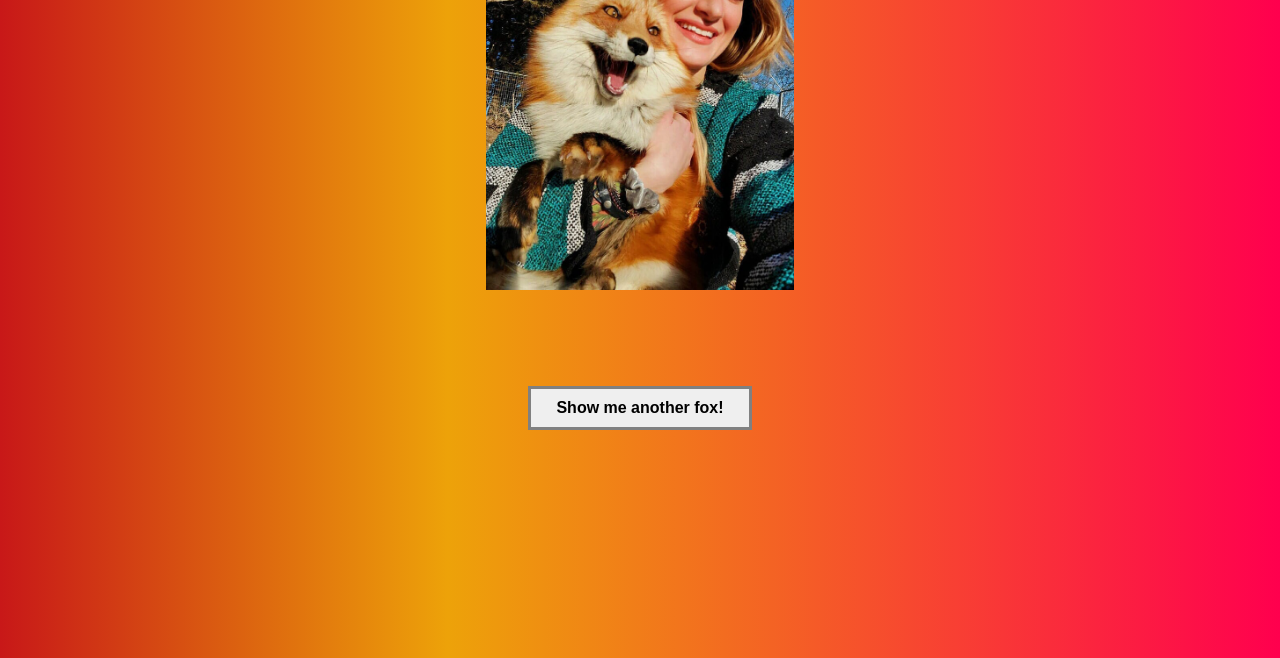
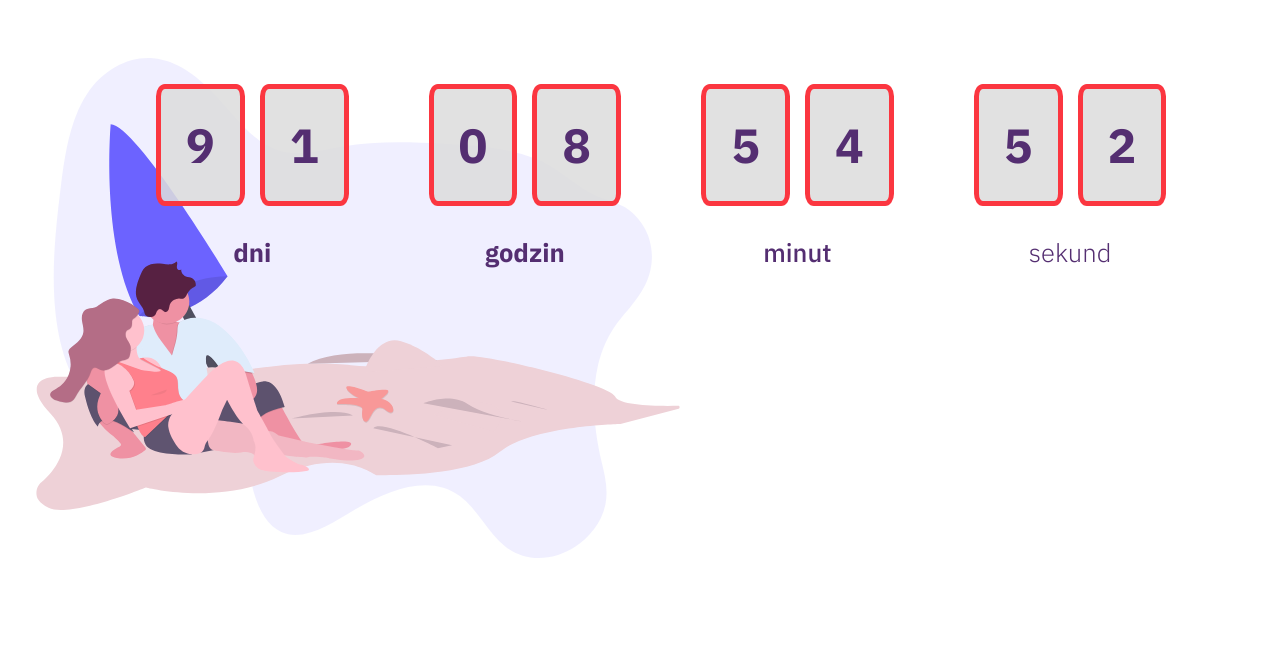
Before and after one commit to cezszym/cezszym.github.io, a plain HTML site: page index.html in a window 1280 px wide. Shown: the part 142-800 px from the top of the page. Drawn offline with Linux system fonts and the light colour scheme.

Commit message:
changed to timer

```diff
--- a/app.js
+++ b/app.js
@@ -1,61 +1,33 @@
-const images = document.querySelector('.images');
-const button = document.querySelector('.btn');
+const days = document.querySelector('#days');
+const daysDec = document.querySelector('#daysDec');
+const hours = document.querySelector('#hours');
+const hoursDec = document.querySelector('#hoursDec');
+const minutes = document.querySelector('#minutes');
+const minutesDec = document.querySelector('#minutesDec');
+const seconds = document.querySelector('#seconds');
+const secondsDec = document.querySelector('#secondsDec');
+const finalDate = new Date('2021-08-24 00:00');
 
-button.addEventListener('click', show);
+const setTime = () => {
+  let now = new Date();
+  let diff = finalDate - now;
+  let numOfDays = diff / 1000 / 60 / 60 / 24;
+  let numOfHours = (numOfDays - Math.floor(numOfDays)) * 24;
+  let numOfMinutes = (numOfHours - Math.floor(numOfHours)) * 60;
+  let numOfSeconds = (numOfMinutes - Math.floor(numOfMinutes)) * 60;
 
-let blob = 1;
+  daysDec.innerHTML = Math.floor(Math.floor(numOfDays / 10));
+  days.innerHTML = Math.floor(numOfDays) % 10;
 
-const list = ['asd', 'rasda', 'asdas'];
+  hoursDec.innerHTML = Math.floor(Math.floor(numOfHours / 10));
+  hours.innerHTML = Math.floor(numOfHours) % 10;
 
-function ajax_get(url, callback) {
-  var xmlhttp = new XMLHttpRequest();
-  xmlhttp.onreadystatechange = function () {
-    if (xmlhttp.readyState == 4 && xmlhttp.status == 200) {
-      console.log('responseText:' + xmlhttp.responseText);
-      try {
-        var data = JSON.parse(xmlhttp.responseText);
-      } catch (err) {
-        console.log(err.message + ' in ' + xmlhttp.responseText);
-        return;
-      }
-      callback(data);
-    }
-  };
+  minutesDec.innerHTML = Math.floor(Math.floor(numOfMinutes / 10));
+  minutes.innerHTML = Math.floor(numOfMinutes) % 10;
 
-  xmlhttp.open('GET', url, true);
-  xmlhttp.send();
-}
+  secondsDec.innerHTML = Math.floor(Math.floor(numOfSeconds / 10));
+  seconds.innerHTML = Math.floor(numOfSeconds) % 10;
+};
 
-function show(event) {
-  event.preventDefault();
-  const image = document.querySelector('.img');
-  ajax_get('https://randomfox.ca/floof/', function (data) {
-    console.log(data);
-    const newImg = document.createElement('div');
-    newImg.innerHTML = '<img src="' + data['image'] + '">';
-    newImg.classList = 'img';
-    if (image) {
-      image.remove();
-    }
-    images.appendChild(newImg);
-  });
-
-  // if(blob <= list.length){
-  //     const newImg = document.createElement('div');
-  //     newImg.innerHTML = '<img src="cat' + blob + '.jpg">'
-  //     newImg.classList = 'img';
-  //     if(image){
-  //         image.remove();
-  //     }
-  //     images.appendChild(newImg);
-  //     blob++
-  // } else {
-  //     if(image){
-  //         image.remove();
-  //     }
-  //     const text = document.createElement('div');
-  //     text.innerHTML = '<h1>No more cats :(</h1>';
-  //     text.classList = 'img';
-  //     images.appendChild(text);
-  // }
-}
+setInterval(setTime, 1000);
+// setTime();
--- a/index.html
+++ b/index.html
@@ -4,18 +4,44 @@
     <meta charset="UTF-8" />
     <meta name="viewport" content="width=device-width, initial-scale=1.0" />
     <link rel="stylesheet" href="style.css" />
-    <title>Document</title>
+    <title>Ile czasu do wakacji z doggo?</title>
   </head>
   <body>
-    <div class="images">
-      <div class="img">
-        <img src="dixie.jpg" />
+    <div class="mainContent">
+      <h1>Do wakacji z Doggo zostało:</h1>
+      <div class="counters">
+        <div class="days">
+          <div class="numbers">
+            <div id="daysDec">0</div>
+            <div id="days">0</div>
+          </div>
+          <p class="label">dni</p>
+        </div>
+        <div class="hours">
+          <div class="numbers">
+            <div id="hoursDec">0</div>
+            <div id="hours">0</div>
+          </div>
+          <p class="label">godzin</p>
+        </div>
+        <div class="minutes">
+          <div class="numbers">
+            <div id="minutesDec">0</div>
+            <div id="minutes">0</div>
+          </div>
+          <p class="label">minut</p>
+        </div>
+        <div class="seconds">
+          <div class="numbers">
+            <div id="secondsDec">0</div>
+            <div id="seconds">0</div>
+          </div>
+          <p class="label">sekund</p>
+        </div>
       </div>
     </div>
-    <div class="btnDiv">
-      <form>
-        <button type="submit" class="btn">Show me another fox!</button>
-      </form>
+    <div class="imgContainer">
+      <img src="./beach.svg" alt="beach" />
     </div>
     <script src="app.js"></script>
   </body>
--- a/style.css
+++ b/style.css
@@ -1,51 +1,163 @@
-* {
-  padding: 0;
-  margin: 0;
+@import url('https://fonts.googleapis.com/css2?family=IBM+Plex+Sans:wght@300;400;500;600;700;900&display=swap');
+
+*,
+*::before,
+*::after {
+  box-sizing: border-box;
 }
 
 body {
-  background-image: linear-gradient(
-    90deg,
-    rgba(200, 24, 24, 1) 0%,
-    rgba(237, 162, 9, 1) 35%,
-    rgba(255, 0, 78, 1) 100%
-  );
+  font-family: 'IBM Plex Sans', sans-serif;
+}
+
+h1,
+h2,
+h3,
+h4,
+h5,
+p,
+ul {
+  margin: 0;
+  margin-block-start: 0;
+  margin-block-end: 0;
+  padding: 0;
+  padding-inline-start: 0;
+  font-weight: 500;
+  font-variant-numeric: tabular-nums;
+}
+
+h1 {
+  color: #542e71;
+  font-weight: 700;
+  font-size: 3rem;
+}
+
+.mainContent {
+  display: flex;
+  flex-direction: column;
+  margin: 5vw 2vw;
+}
+
+.counters {
+  margin-top: 100px;
+  display: flex;
+  flex-wrap: wrap;
+
+  justify-content: flex-end;
+}
+
+.counters > div {
+  margin-right: 80px;
+  display: flex;
+  flex-direction: column;
+}
+.label {
+  text-align: center;
+  margin-top: 30px;
+  font-size: 1.6rem;
+  color: #542e71;
+}
+.days .label {
+  font-weight: 900;
+}
+.hours .label {
+  font-weight: 700;
+}
+.minutes .label {
+  font-weight: 500;
+}
+.seconds .label {
+  font-weight: 300;
+}
+.counters .numbers {
+  display: flex;
+}
+
+.counters .numbers div {
+  background: #dddd;
+  color: #542e71;
+  font-size: 3rem;
+  font-weight: 700;
+  padding: 25px;
+  border: 5px solid #fb3640;
+  border-radius: 10%;
+  font-variant-numeric: tabular-nums;
+}
+
+.counters .numbers div:first-child {
+  margin-right: 15px;
+}
+
+.imgContainer {
+  position: absolute;
+  width: 700px;
+  height: 500px;
+  top: 200px;
+  z-index: -1;
 }
 
 img {
+  width: 100%;
   height: 100%;
-  width: 100%;
-  object-fit: contain;
+  object-fit: fill;
 }
 
-.btn {
-  font-size: 16px;
-  padding: 10px 25px;
-  font-weight: 800;
-  border: 3px solid gray;
+@media (max-width: 1200px) {
+  h1 {
+    font-size: 2rem;
+  }
+  .counters {
+    justify-content: center;
+    margin-top: 50px;
+  }
+  .counters > div {
+    margin-right: 60px;
+  }
+  .counters .numbers div {
+    font-size: 2rem;
+    padding: 15px;
+    border: 3px solid #fb3640;
+  }
+  .counters .numbers div:first-child {
+    margin-right: 10px;
+  }
+  .label {
+    font-size: 1.3rem;
+  }
+  .imgContainer {
+    position: initial;
+  }
 }
 
-.img {
-  height: 30vw;
-  width: auto;
-  padding: 3rem;
-  display: flex;
-  justify-content: center;
-  align-items: center;
-}
-.images {
-  display: flex;
-  justify-content: center;
-}
-.btnDiv {
-  padding: 3rem;
-  display: flex;
-  justify-content: center;
-  align-items: center;
-}
-
-@media (max-width: 650px) {
-  .img {
-    height: 350px;
+@media (max-width: 500px) {
+  h1 {
+    font-size: 1.7rem;
+  }
+  .mainContent {
+    margin: 100px 0 0 0;
+  }
+  .counters {
+    justify-content: space-between;
+    margin: 60px 10px;
+  }
+  .counters > div {
+    margin-right: 0;
+  }
+  .counters .numbers div {
+    font-size: 1rem;
+    padding: 8px;
+    border: 3px solid #fb3640;
+  }
+  .counters .numbers div:first-child {
+    margin-right: 5px;
+  }
+  .label {
+    font-size: 1rem;
+    margin-top: 15px;
+  }
+  .imgContainer {
+    position: initial;
+    width: 350px;
+    height: 250px;
   }
 }
```
Also changed, not shown: beach.svg (added), cat1.jpg (deleted), cat2.jpg (deleted), cat3.jpg (deleted), dixie.jpg (deleted).
